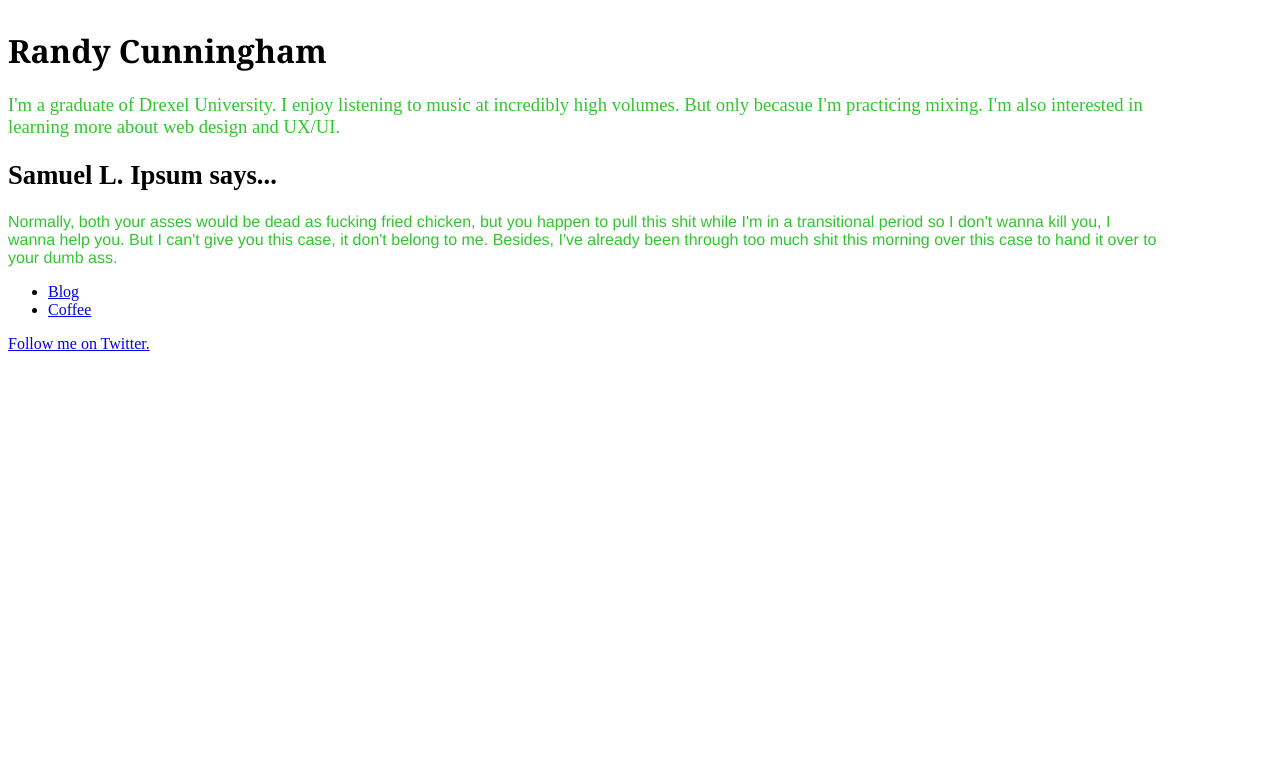
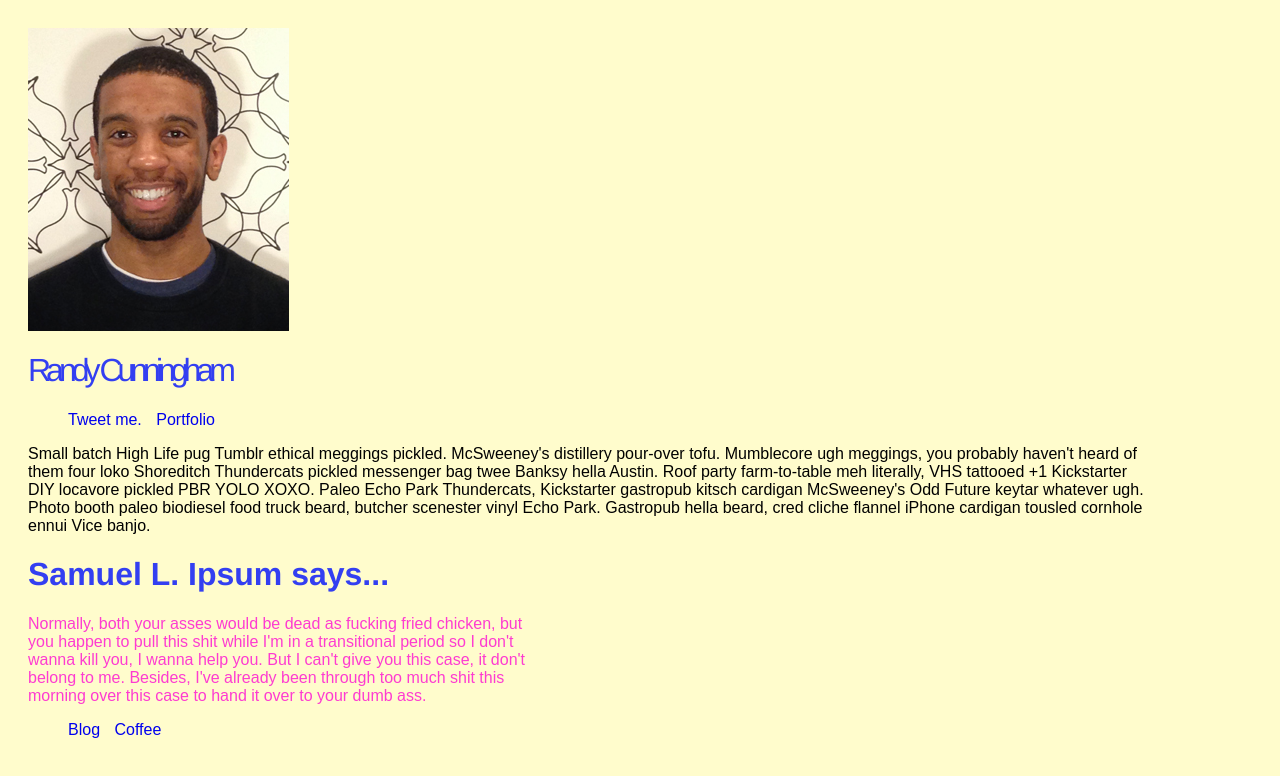
Before and after one commit to Mr-Cunningham/Mr-Cunningham.github.io, a plain HTML site: page index.html in a window 1280 px wide. Drawn offline with Linux system fonts and the light colour scheme.

Commit message:
initial commit

```diff
--- a/index.html
+++ b/index.html
@@ -3,25 +3,47 @@
 
 <head>
 	<title> Randy's Page </title>
-	<link rel="stylesheet" type="text/css" href="steez.css">
+	<link rel="stylesheet" type="text/css" href="style.css">
 </head>
 
 
-<img src="">
-<h1> Randy Cunningham </h1>
+<img src="Images/Headshot2.jpg">
+<h1 class="wtf"> Randy Cunningham </h1>
 
-<p class="intro"> I'm a graduate of Drexel University. I enjoy listening to music at incredibly high volumes. But only becasue I'm practicing mixing. I'm also interested in learning more about web design and UX/UI.</p>
+<ul>
+	<li><a href="https://twitter.com/biz_himself"> Tweet me. </a></li>
+	<li><a href="http://www.randy-c.com/about.html">  Portfolio </a></li>
+</ul>
 
-<h2> Samuel L. Ipsum says...</h1>
-	<p>
+<p class="intro"> Small batch High Life pug Tumblr ethical meggings pickled. McSweeney's distillery pour-over tofu. Mumblecore ugh meggings, you probably haven't heard of them four loko Shoreditch Thundercats pickled messenger bag twee Banksy hella Austin. Roof party farm-to-table meh literally, VHS tattooed +1 Kickstarter DIY locavore pickled PBR YOLO XOXO. Paleo Echo Park Thundercats, Kickstarter gastropub kitsch cardigan McSweeney's Odd Future keytar whatever ugh. Photo booth paleo biodiesel food truck beard, butcher scenester vinyl Echo Park. Gastropub hella beard, cred cliche flannel iPhone cardigan tousled cornhole ennui Vice banjo.</p>
+
+<h1> Samuel L. Ipsum says...</h1>
+	<p id="two">
 		Normally, both your asses would be dead as fucking fried chicken, but you happen to pull this shit while I'm in a transitional period so I don't wanna kill you, I wanna help you. But I can't give you this case, it don't belong to me. Besides, I've already been through too much shit this morning over this case to hand it over to your dumb ass.
 	</p>
+
 
 <ul>
 	<li><a href="mr-cunningham.github.io/blog">Blog </a></li>
 	<li><a href="mr-cunningham.github.io/coffee">Coffee</a></li>
 </ul>
 
-<a href="https://www.twitter.com/biz_himself"> Follow me on Twitter. </a>
+
+
+
+
+
+
+
+
+
+
+
+
+
+
+
+
+
 
 </html>
--- /dev/null
+++ b/style.css
@@ -0,0 +1,48 @@
+html {
+
+	background-color: #FFFCCC;
+	padding:20px;
+}
+
+body {
+	padding: auto 0px;
+	width:90%;
+}
+
+h1 {
+	color: #333ff1;
+	font-family: helvetica;
+}
+
+
+p, a {
+
+	font-family:Arial, Helvetica, san-serif;
+}
+
+a {text-decoration: none;
+
+}
+	a:hover {
+		color:##3A4F68;
+	}
+
+li {
+	/*float:left;*/
+	display: inline;
+	margin:0px 10px 0px 0px;
+}
+
+/* ID */
+#two {
+	color: #fe3cd1;
+	width:45%;
+}
+
+
+/* Class*/
+
+.wtf {
+	font-weight: 400;
+	letter-spacing: -5px;
+}
```
Also changed, not shown: Images/Headshot2.jpg (added).
